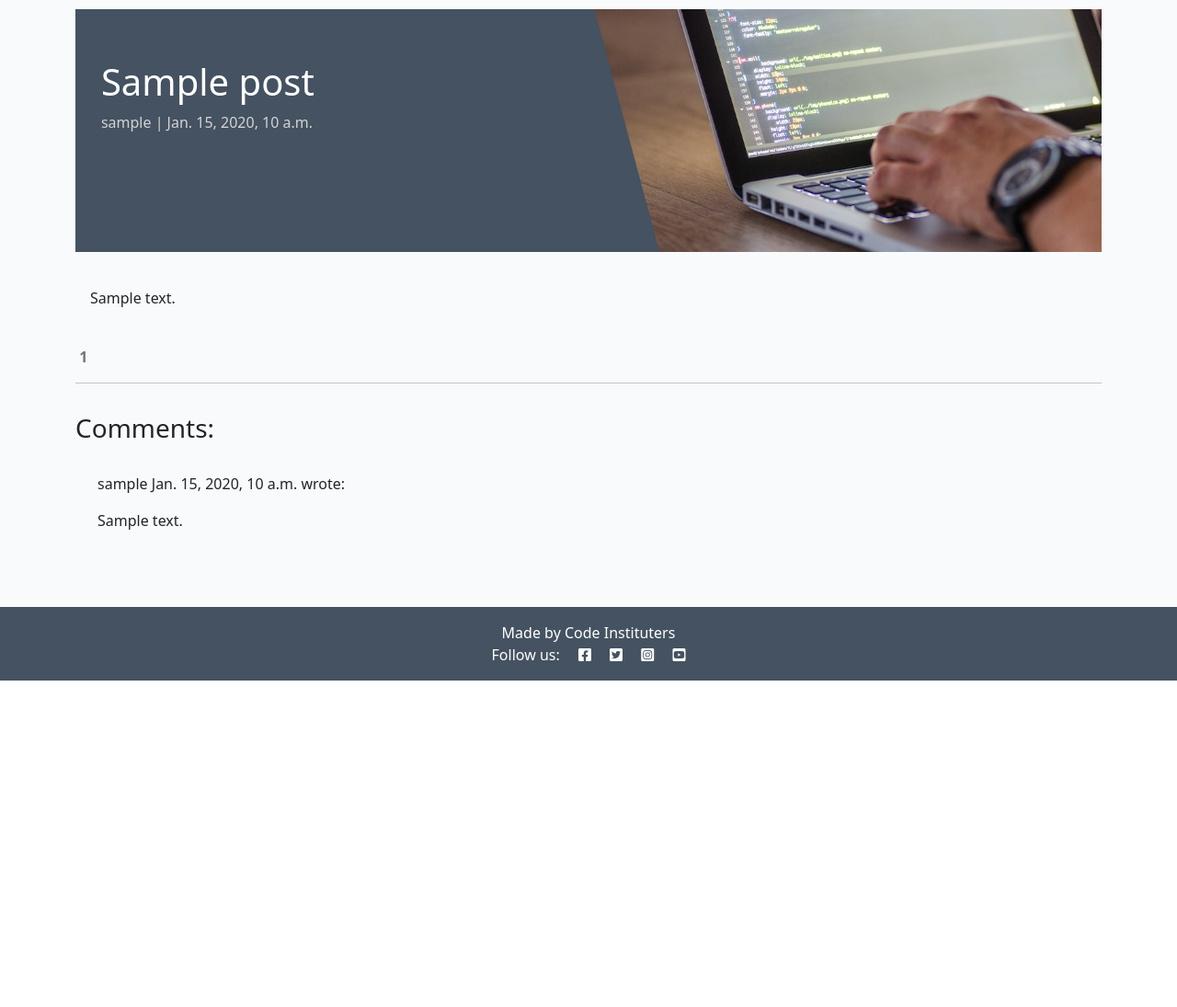
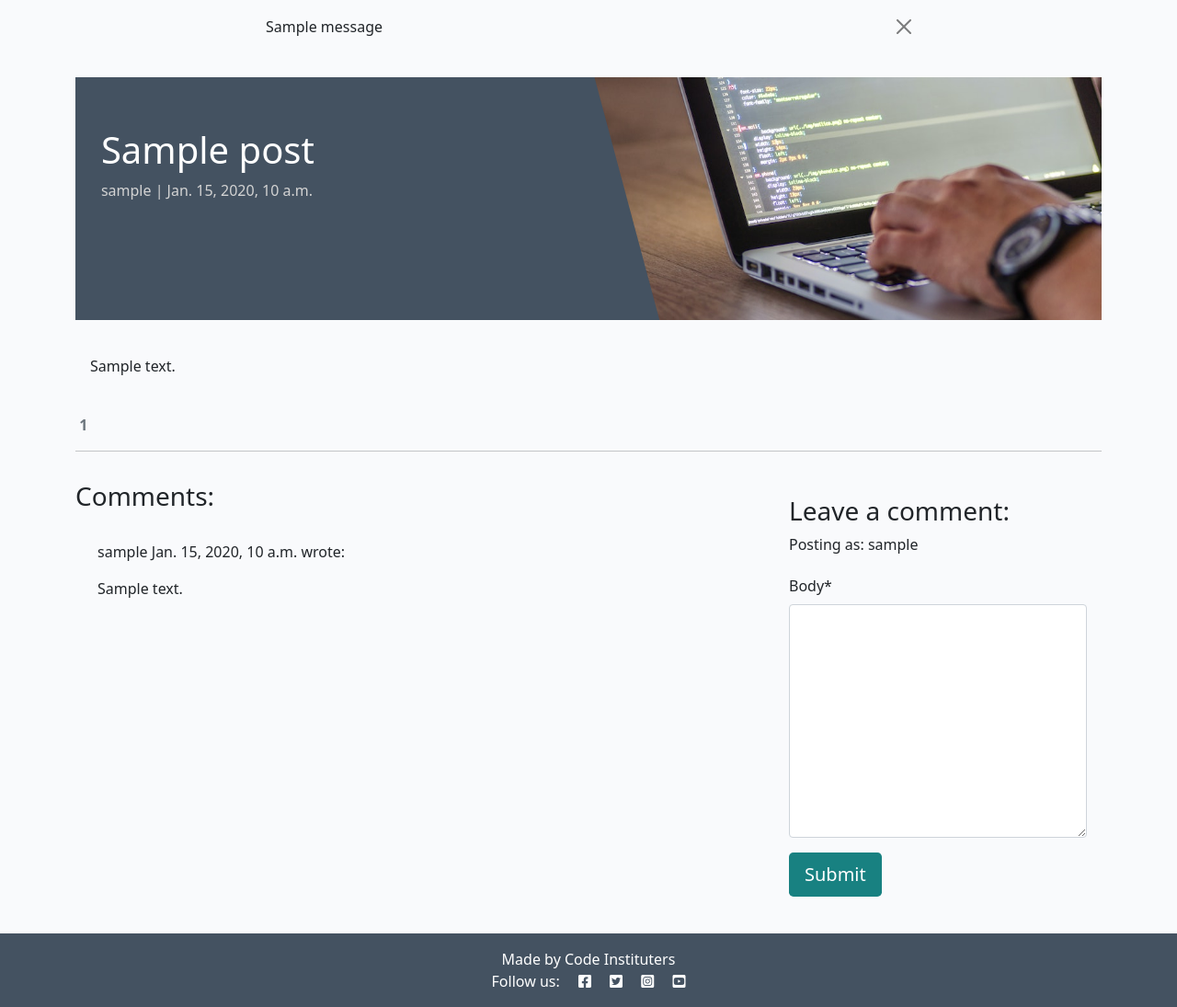
Before and after one commit to erincunningham7/codestar2, a Django app: a page that uses templates/base.html in a window 1280 px wide. Shown: the part 60-1155 px from the top of the page at 92% size. Before the commit the page ends 800 px from the top, so only its background shows below. Run offline with Django 4.2, Linux system fonts and the light colour scheme; a user stored in the database is signed in; tables that the repository leaves empty hold one stand-in row (values such as "Sample post"); one stand-in notice (Sample message) is shown; some libraries are stand-ins or nearby versions.

Commit message:
display comments and comment counts and add form

```diff
--- /dev/null
+++ b/blog/forms.py
@@ -0,0 +1,7 @@
+from .models import Comment
+from django import forms
+
+class CommentForm(forms.ModelForm):
+    class Meta:
+        model = Comment
+        fields = ('body',)
--- a/blog/templates/blog/post_detail.html
+++ b/blog/templates/blog/post_detail.html
@@ -1,4 +1,4 @@
-{% extends 'base.html' %} {% block content %} {% load static %}
+{% extends 'base.html' %} {% block content %} {% load static %} {% load crispy_forms_tags %}
 
 <div class="masthead">
   <div class="container">
@@ -69,6 +69,25 @@
         {% endfor %}
       </div>
     </div>
+    <!-- Creating new Comments -->
+    <div class="col-md-4 card mb-4 mt-3">
+        <div class="card-body">
+          {% if user.is_authenticated %}
+          <h3>Leave a comment:</h3>
+          <p>Posting as: {{ user.username }}</p>
+          <form id="commentForm" method="post"
+            style="margin-top: 1.3em;">
+            <!-- crispy form wont work on template variable below -->
+            {{ comment_form | crispy }}
+            {% csrf_token %}
+            <button id="submitButton" type="submit"
+              class="btn btn-signup btn-lg">Submit</button>
+          </form>
+          {% else %}
+          <p>Log in to leave a comment</p>
+          {% endif %}
+        </div>
+      </div>
   </div>
 </div>
 
--- a/blog/views.py
+++ b/blog/views.py
@@ -1,6 +1,8 @@
 from django.shortcuts import render, get_object_or_404
 from django.views import generic
+from django.contrib import messages
 from .models import Post
+from .forms import CommentForm
 
 class PostList(generic.ListView):
     queryset = Post.objects.filter(status=1)
@@ -26,4 +28,15 @@ def post_detail(request, slug):
     comments = post.comments.all().order_by("-created_on")
     comment_count = post.comments.filter(approved=True).count()
 
-    return render(request, "blog/post_detail.html", {"post": post, "comments": comments, "comment_count": comment_count,},)
+    if request.method == "POST":
+        comment_form = CommentForm(data=request.POST)
+        if comment_form.is_valid():
+            comment = comment_form.save(commit=False)
+            comment.author = request.user
+            comment.post = post
+            comment.save()
+            messages.add_message(request, messages.SUCCESS, 'Comment submitted and awaiting approval')
+
+    comment_form = CommentForm()
+
+    return render(request, "blog/post_detail.html", {"post": post, "comments": comments, "comment_count": comment_count, "comment_form": comment_form,},)
--- a/codestar/settings.py
+++ b/codestar/settings.py
@@ -46,6 +46,8 @@ INSTALLED_APPS = [
     'allauth',
     'allauth.account',
     'allauth.socialaccount',
+    'crispy_forms',
+    'crispy_bootstrap5',
     'django_summernote',
     'blog',
     'about',
@@ -54,6 +56,9 @@ INSTALLED_APPS = [
 SITE_ID = 1
 LOGIN_REDIRECT_URL = '/'
 LOGOUT_REDIRECT_URL = '/'
+
+CRISPY_ALLOWED_TEMPLATE_PACKS = "bootstrap5"
+CRISPY_TEMPLATE_PACK = "bootstrap5"
 
 MIDDLEWARE = [
     'django.middleware.security.SecurityMiddleware',
--- a/requirements.txt
+++ b/requirements.txt
@@ -3,12 +3,14 @@ bleach==6.1.0
 certifi==2024.2.2
 cffi==1.16.0
 charset-normalizer==3.3.2
+crispy-bootstrap5==0.7
 cryptography==42.0.2
 defusedxml==0.7.1
 distlib==0.3.8
 dj-database-url==0.5.0
 Django==4.2.9
-django-allauth==0.57.0
+django-allauth==0.44.0
+django-crispy-forms==2.1
 django-summernote==0.8.20.0
 filelock==3.13.1
 gunicorn==20.1.0
--- a/templates/base.html
+++ b/templates/base.html
@@ -1,69 +1,110 @@
 {% load static %}
-
 {% url 'home' as home_url %}
 {% url 'about' as about_url %}
 {% url 'account_login' as login_url %}
 {% url 'account_signup' as signup_url %}
 {% url 'account_logout' as logout_url %}
 
-
 <!DOCTYPE html>
 <html class="h-100" lang="en">
-
   <head>
     <title>CodeStar Blog</title>
     <meta name="viewport" content="width=device-width, initial-scale=1" />
 
     <!-- Google Fonts CSS -->
-    <link rel="preconnect" href="https://fonts.gstatic.com">
-    <link href="https://fonts.googleapis.com/css2?family=Roboto:wght@300&display=swap" rel="stylesheet">
-    <link href="https://fonts.googleapis.com/css2?family=Lato:wght@300;700&display=swap" rel="stylesheet">
+    <link rel="preconnect" href="https://fonts.gstatic.com" />
+    <link
+      href="https://fonts.googleapis.com/css2?family=Roboto:wght@300&display=swap"
+      rel="stylesheet"
+    />
+    <link
+      href="https://fonts.googleapis.com/css2?family=Lato:wght@300;700&display=swap"
+      rel="stylesheet"
+    />
 
     <!-- Font Awesome CSS -->
-    <link rel="stylesheet" href="https://cdnjs.cloudflare.com/ajax/libs/font-awesome/5.15.3/css/all.min.css">
+    <link
+      rel="stylesheet"
+      href="https://cdnjs.cloudflare.com/ajax/libs/font-awesome/5.15.3/css/all.min.css"
+    />
 
     <!-- Bootstrap CSS -->
-    <link href="https://cdn.jsdelivr.net/npm/bootstrap@5.0.1/dist/css/bootstrap.min.css" rel="stylesheet"
-        integrity="sha384-+0n0xVW2eSR5OomGNYDnhzAbDsOXxcvSN1TPprVMTNDbiYZCxYbOOl7+AMvyTG2x" crossorigin="anonymous">
+    <link
+      href="https://cdn.jsdelivr.net/npm/bootstrap@5.0.1/dist/css/bootstrap.min.css"
+      rel="stylesheet"
+      integrity="sha384-+0n0xVW2eSR5OomGNYDnhzAbDsOXxcvSN1TPprVMTNDbiYZCxYbOOl7+AMvyTG2x"
+      crossorigin="anonymous"
+    />
 
     <!-- Custom CSS -->
-    <link rel="stylesheet" href="{% static 'css/style.css' %}">
+    <link rel="stylesheet" href="{% static 'css/style.css' %}" />
   </head>
 
   <body class="d-flex flex-column h-100 main-bg">
-
     <!-- Navigation -->
     <nav class="navbar navbar-expand-lg navbar-light bg-white">
       <div class="container-fluid">
-            <a class="navbar-brand" href="{% url 'home' %}"><span class="brand">c<span class="red-o">o</span>de<span
-                        class="thin">|star</span></span></a>
-            <button class="navbar-toggler" type="button" data-bs-toggle="collapse" data-bs-target="#navbarText"
-                aria-controls="navbarText" aria-expanded="false" aria-label="Toggle navigation">
+        <a class="navbar-brand" href="{% url 'home' %}"
+          ><span class="brand"
+            >c<span class="red-o">o</span>de<span class="thin"
+              >|star</span
+            ></span
+          ></a
+        >
+        <button
+          class="navbar-toggler"
+          type="button"
+          data-bs-toggle="collapse"
+          data-bs-target="#navbarText"
+          aria-controls="navbarText"
+          aria-expanded="false"
+          aria-label="Toggle navigation"
+        >
           <span class="navbar-toggler-icon"></span>
         </button>
         <div class="collapse navbar-collapse" id="navbarText">
           <ul class="navbar-nav me-auto mb-2 mb-lg-0">
             <li class="nav-item">
-                        <a class="nav-link {% if request.path == home_url %}active{% endif %}" aria-current="page"
-                            href="{% url 'home' %}">Home</a>
+              <a
+                class="nav-link {% if request.path == home_url %}active{% endif %}"
+                aria-current="page"
+                href="{% url 'home' %}"
+                >Home</a
+              >
             </li>
             <li class="nav-item">
-                        <a class="nav-link {% if request.path == about_url %}active{% endif %}" aria-current="page"
-                            href="{% url 'about' %}">About</a>
+              <a
+                class="nav-link {% if request.path == about_url %}active{% endif %}"
+                aria-current="page"
+                href="{% url 'about' %}"
+                >About</a
+              >
             </li>
             {% if user.is_authenticated %}
             <li class="nav-item">
-                        <a class="nav-link {% if request.path == logout_url %}active{% endif %}" aria-current="page"
-                        href="{% url 'account_logout' %}">Logout</a>
+              <a
+                class="nav-link {% if request.path == logout_url %}active{% endif %}"
+                aria-current="page"
+                href="{% url 'account_logout' %}"
+                >Logout</a
+              >
             </li>
             {% else %}
             <li class="nav-item">
-                        <a class="nav-link {% if request.path == signup_url %}active{% endif %}" aria-current="page"
-                            href="{% url 'account_signup' %}">Register</a>
+              <a
+                class="nav-link {% if request.path == signup_url %}active{% endif %}"
+                aria-current="page"
+                href="{% url 'account_signup' %}"
+                >Register</a
+              >
             </li>
             <li class="nav-item">
-                        <a class="nav-link {% if request.path == login_url %}active{% endif %}" aria-current="page"
-                        href="{% url 'account_login' %}">Login</a>
+              <a
+                class="nav-link {% if request.path == login_url %}active{% endif %}"
+                aria-current="page"
+                href="{% url 'account_login' %}"
+                >Login</a
+              >
             </li>
             {% endif %}
           </ul>
@@ -74,18 +115,37 @@
       </div>
     </nav>
 
+    <!-- displaying Django messages -->
+    <div class="container">
+      <div class="row">
+        <div class="col-md-8 offset-md-2">
+          {% for message in messages %}
+          <div
+            class="alert {{ message.tags }} alert-dismissible
+          fade show"
+            id="msg"
+            role="alert"
+          >
+            {{ message | safe }}
+            <button
+              type="button"
+              class="btn-close"
+              data-bs-dismiss="alert"
+              aria-label="Close"
+            ></button>
+          </div>
+          {% endfor %}
+        </div>
+      </div>
+    </div>
     <main class="flex-shrink-0 main-bg">
-
       {% block content %}
       <!-- Content Goes here -->
       {% if user.is_authenticated %}
       <p class="text-end m-3">You are logged in as {{ user }}</p>
       {% else %}
       <p class="text-end m-3">You are not logged in</p>
-        {% endif %}
-
-        {% endblock %}
-
+      {% endif %} {% endblock %}
     </main>
 
     <!-- Footer -->
@@ -93,17 +153,19 @@
       <p class="m-0 text-center text-white">
         {% block copyright %}Made by Code Instituters{% endblock copyright %}
       </p>
-        <p class="m-0 text-center text-white">Follow us: <i class="fab fa-facebook-square ms-3"></i>
+      <p class="m-0 text-center text-white">
+        Follow us: <i class="fab fa-facebook-square ms-3"></i>
         <i class="fab fa-twitter-square ms-3"></i>
         <i class="fab fa-instagram-square ms-3"></i>
         <i class="fab fa-youtube-square ms-3"></i>
       </p>
     </footer>
 
-    <script src="https://cdn.jsdelivr.net/npm/bootstrap@5.0.1/dist/js/bootstrap.bundle.min.js"
-        integrity="sha384-gtEjrD/SeCtmISkJkNUaaKMoLD0//ElJ19smozuHV6z3Iehds+3Ulb9Bn9Plx0x4" crossorigin="anonymous">
-        </script>
+    <script
+      src="https://cdn.jsdelivr.net/npm/bootstrap@5.0.1/dist/js/bootstrap.bundle.min.js"
+      integrity="sha384-gtEjrD/SeCtmISkJkNUaaKMoLD0//ElJ19smozuHV6z3Iehds+3Ulb9Bn9Plx0x4"
+      crossorigin="anonymous"
+    ></script>
     <script src="{% static 'js/script.js' %}"></script>
   </body>
-
 </html>
```
Lines whose indentation alone changed are shown as unchanged.
